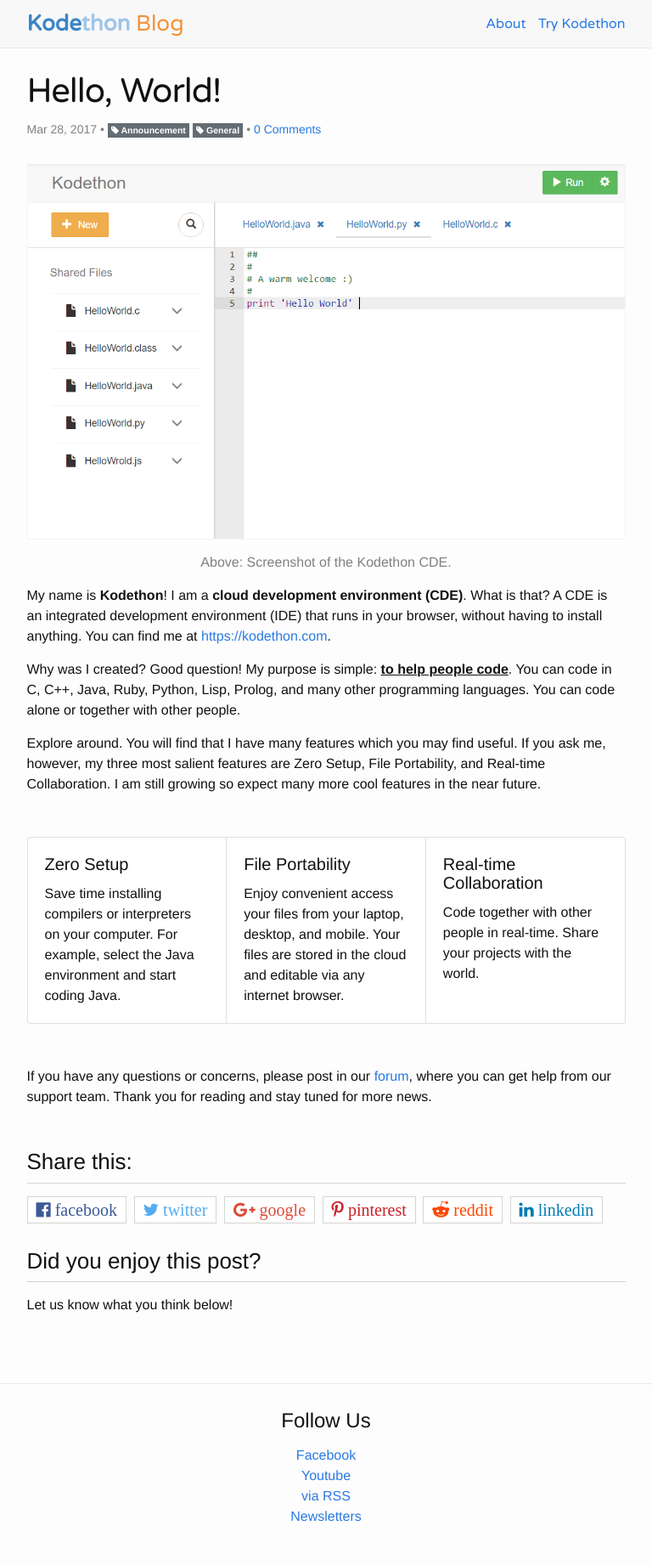
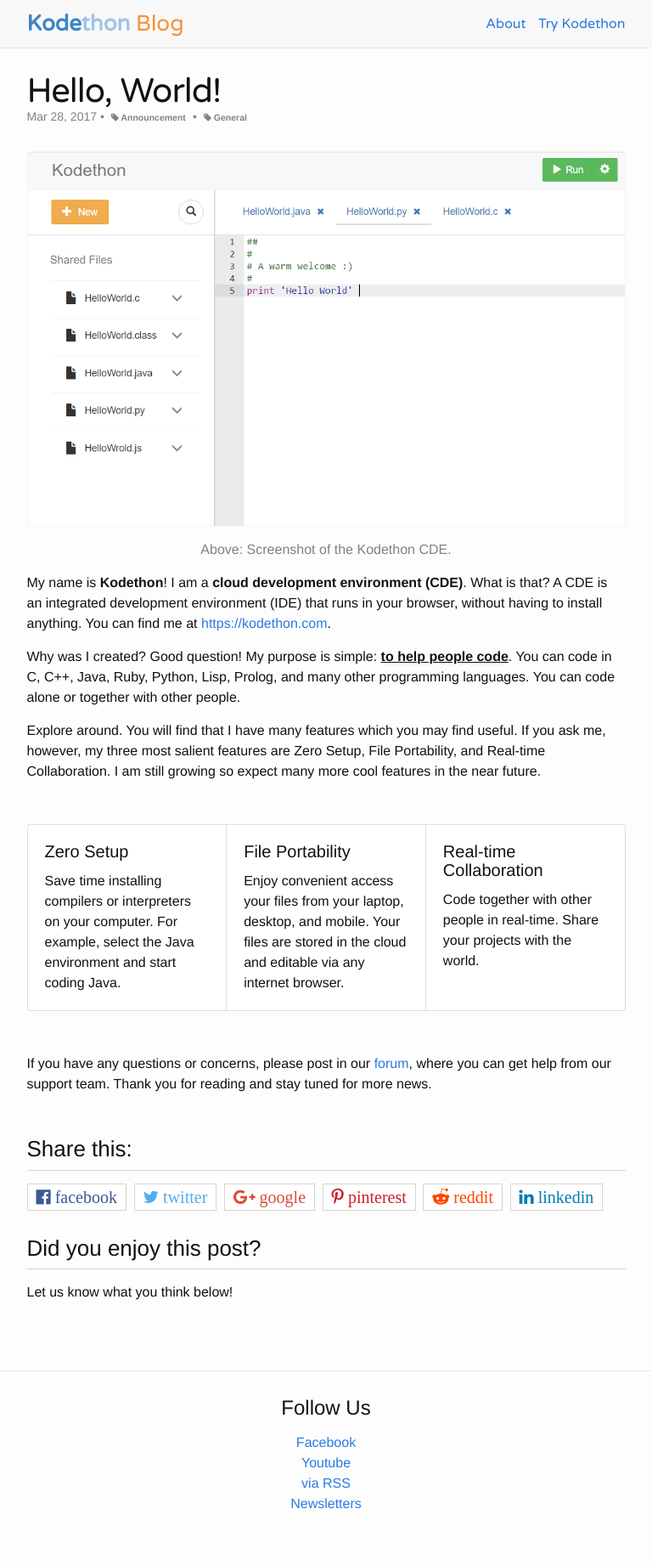
Before and after one commit to kodethon/kodethon.github.io, a Jekyll site: the page built from _posts/2017-03-28-hello-world.markdown, in a window 1280 px wide. Shown: the whole page at 85% size, without its empty margins (256-1024 px from the left). Built offline with Jekyll 4.4.1, drawn with Linux system fonts in a browser that asks for light colours; nearby versions of some CDN libraries; comment, search, counter and statistics services are not loaded.

Commit message:
toning down tags in post meta

```diff
--- a/_layouts/post.html
+++ b/_layouts/post.html
@@ -6,11 +6,11 @@ comments: true
 
   <header class="post-header">
     <h1 class="post-title" itemprop="name headline" style="font-family:'Varela Round', sans-serif">{{ page.title | escape }}</h1>
-    <p class="post-meta"><time datetime="{{ page.date | date_to_xmlschema }}" itemprop="datePublished">{{ page.date | date: "%b %-d, %Y" }}</time>{% if page.author %} • <span itemprop="author" itemscope itemtype="http://schema.org/Person"><span itemprop="name">{{ page.author }}</span></span>{% endif %} •
+    <p class="post-meta"><time datetime="{{ page.date | date_to_xmlschema }}" itemprop="datePublished">{{ page.date | date: "%b %-d, %Y" }}</time>{% if page.author %} • <span itemprop="author" itemscope itemtype="http://schema.org/Person"><span itemprop="name">{{ page.author }}</span></span>{% endif %}
 		{% for tag in page.tags %}
-			<span class="badge badge-default"><i class="fa fa-tag" aria-hidden="true"></i> {{ tag }}</span>
+			• <span class="badge badge-tag"><i class="fa fa-tag" aria-hidden="true"></i> {{ tag }}</span>
 		{% endfor %}
-		{% if page.comments %} • <a href="{{ page.url | absolute_url }}#disqus_thread">0 Comments</a>{% endif %}
+		{% if page.comments > 0 %} • <a href="{{ page.url | absolute_url }}#disqus_thread">0 Comments</a>{% endif %}
 
 		</p>
   </header>
--- a/_sass/_layout.scss
+++ b/_sass/_layout.scss
@@ -203,6 +203,7 @@
   /*font-size: 42px;*/
   letter-spacing: -1px;
   line-height: 1;
+	margin-bottom: 0px;
 
   @include media-query($on-laptop) {
     font-size: 36px;
--- a/_sass/bootstrap_overrides.scss
+++ b/_sass/bootstrap_overrides.scss
@@ -1,4 +1,10 @@
 /* Added by Martin on Apr 2017 */
+
 .badge {
 	border-radius: 0;
 }
+
+.badge-tag {
+	color: #828282; /* post-meta color */
+	background-color: transparent;
+}
```
